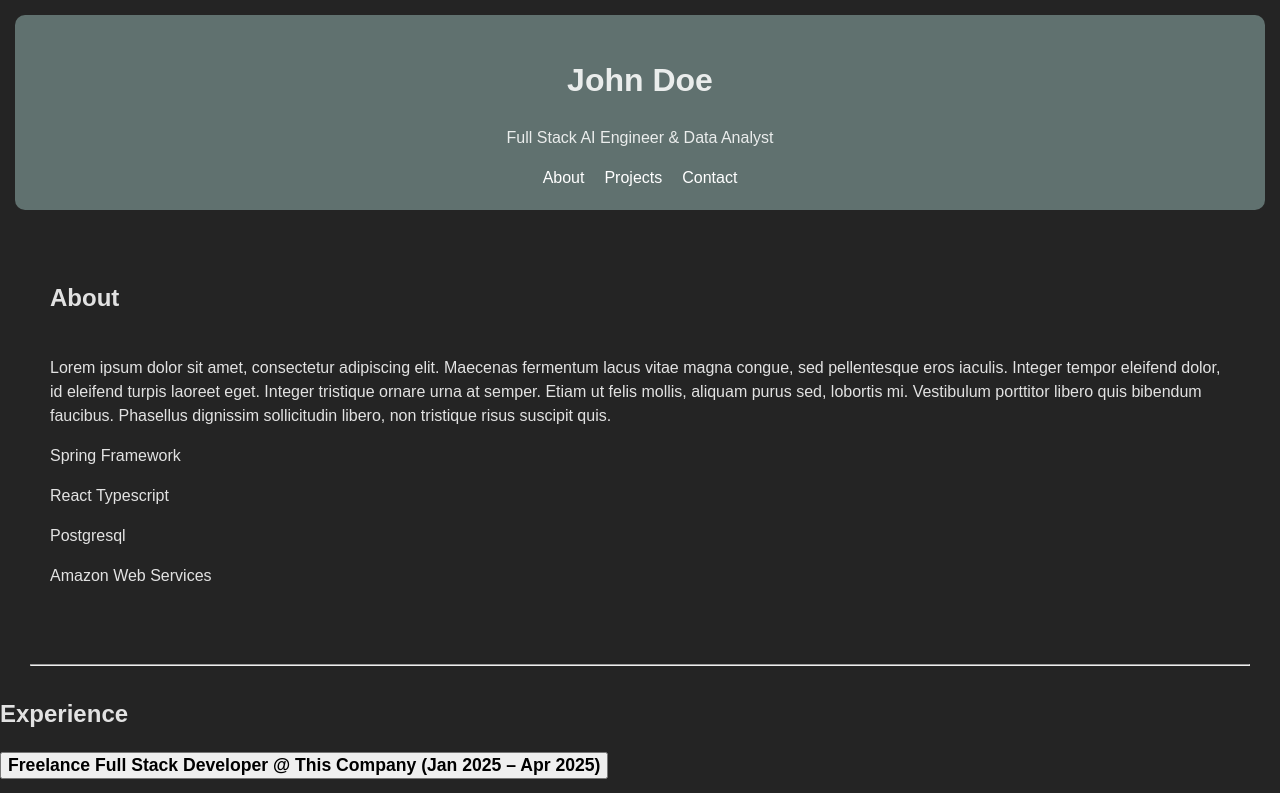
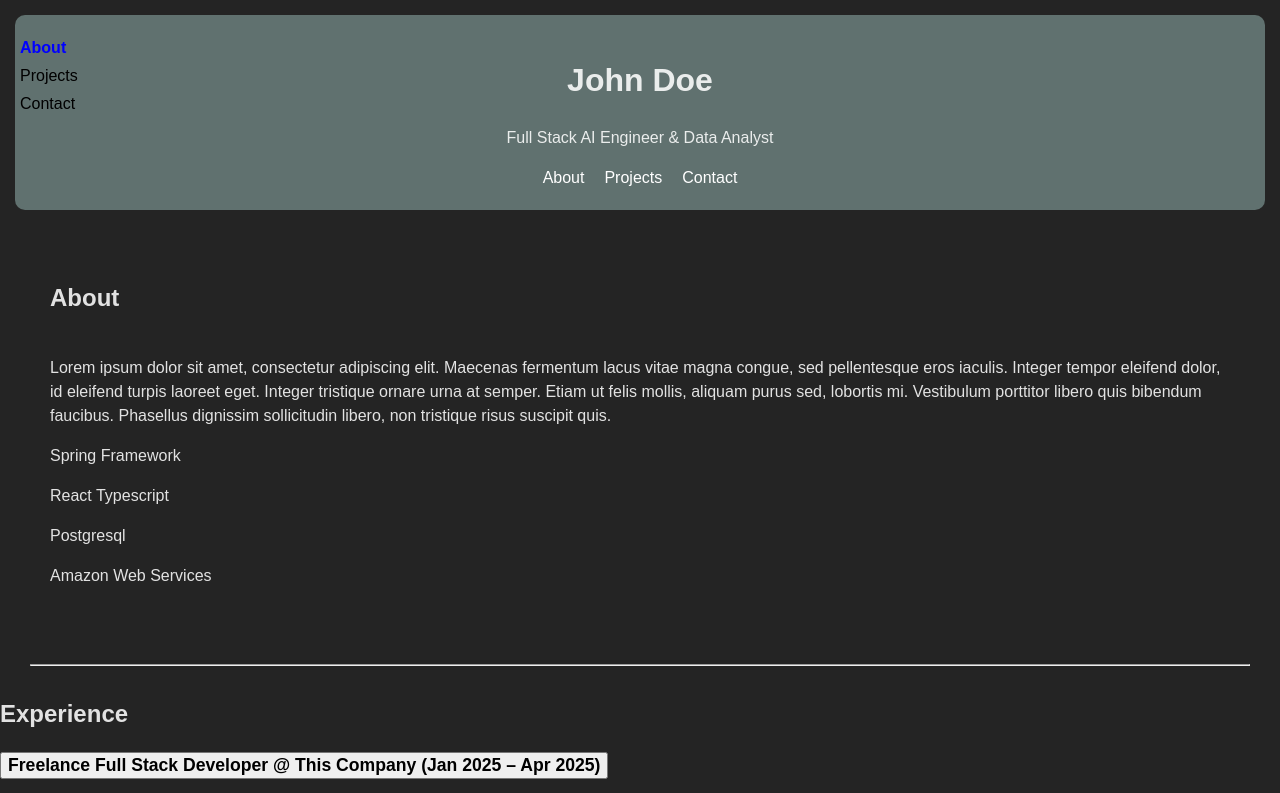
Before and after one commit to gjuanillo/react-refreshers, a React (Vite) app: page / in a window 1280 px wide. Shown: the top 793 px of the page. Built offline with nearby package versions, Linux system fonts and the light colour scheme.

Commit message:
useLayoutEffect and IntersectionObserver in useRef

```diff
--- a/src/App.tsx
+++ b/src/App.tsx
@@ -6,6 +6,7 @@ import Experience from './Experience';
 import Footer from './Footer';
 import Header from './Header'
 import Projects from './Projects';
+import ScrollSpy from './ScrollSpy';
 import Skills from './Skills';
 import Testimonials from './Testimonials';
 import type { Project } from './types';
@@ -89,6 +90,9 @@ function App() {
         <div className='App'>
             {/* Header Section */}
             <Header fullName={fullName} profession={profession} />
+
+            <ScrollSpy sectionIds={['about', 'projects', 'contact']}/>
+
             {/* About Section */}
             <About technologies={technologies} onDefClick={techDef} />
             <hr />
--- /dev/null
+++ b/src/ScrollSpy.tsx
@@ -0,0 +1,63 @@
+import { useLayoutEffect, useRef, useState } from 'react';
+
+interface ScrollSpyProps {
+  sectionIds: string[]; // array of IDs like ['about', 'projects', 'contact']
+}
+
+const ScrollSpy: React.FC<ScrollSpyProps> = ({ sectionIds }) => {
+  const [activeId, setActiveId] = useState<string | null>(null);
+  const observerRef = useRef<IntersectionObserver | null>(null);
+
+  useLayoutEffect(() => {
+    const handleIntersect = (entries: IntersectionObserverEntry[]) => {
+      for (const entry of entries) {
+        if (entry.isIntersecting) {
+          setActiveId(entry.target.id);
+          break;
+        }
+      }
+    };
+
+    const options = {
+      root: null,
+      rootMargin: '0px 0px -70% 0px', // triggers earlier while scrolling down
+      threshold: 0.1,
+    };
+
+    observerRef.current = new IntersectionObserver(handleIntersect, options);
+
+    sectionIds.forEach((id) => {
+      const el = document.getElementById(id);
+      if (el) observerRef.current?.observe(el);
+    });
+
+    return () => {
+      sectionIds.forEach((id) => {
+        const el = document.getElementById(id);
+        if (el) observerRef.current?.unobserve(el);
+      });
+    };
+  }, [sectionIds]);
+
+  return (
+    <nav style={{ position: 'fixed', top: 20, left: 20 }}>
+      <ul style={{ listStyle: 'none', padding: 0 }}>
+        {sectionIds.map((id) => (
+          <li key={id} style={{ margin: '4px 0' }}>
+            <a
+              href={`#${id}`}
+              style={{
+                color: activeId === id ? 'blue' : 'black',
+                fontWeight: activeId === id ? 'bold' : 'normal',
+              }}
+            >
+              {id.charAt(0).toUpperCase() + id.slice(1)}
+            </a>
+          </li>
+        ))}
+      </ul>
+    </nav>
+  );
+};
+
+export default ScrollSpy;
```
